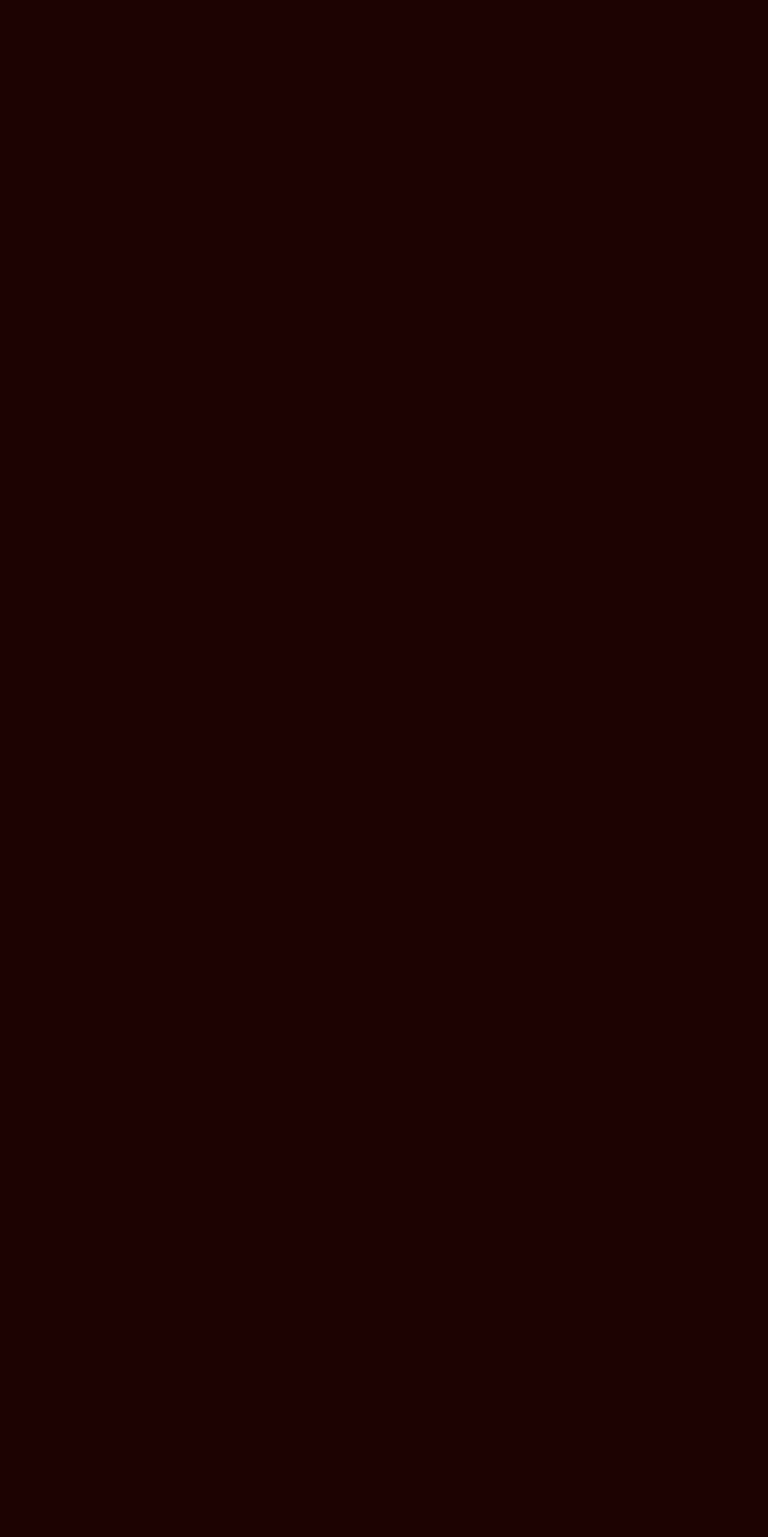
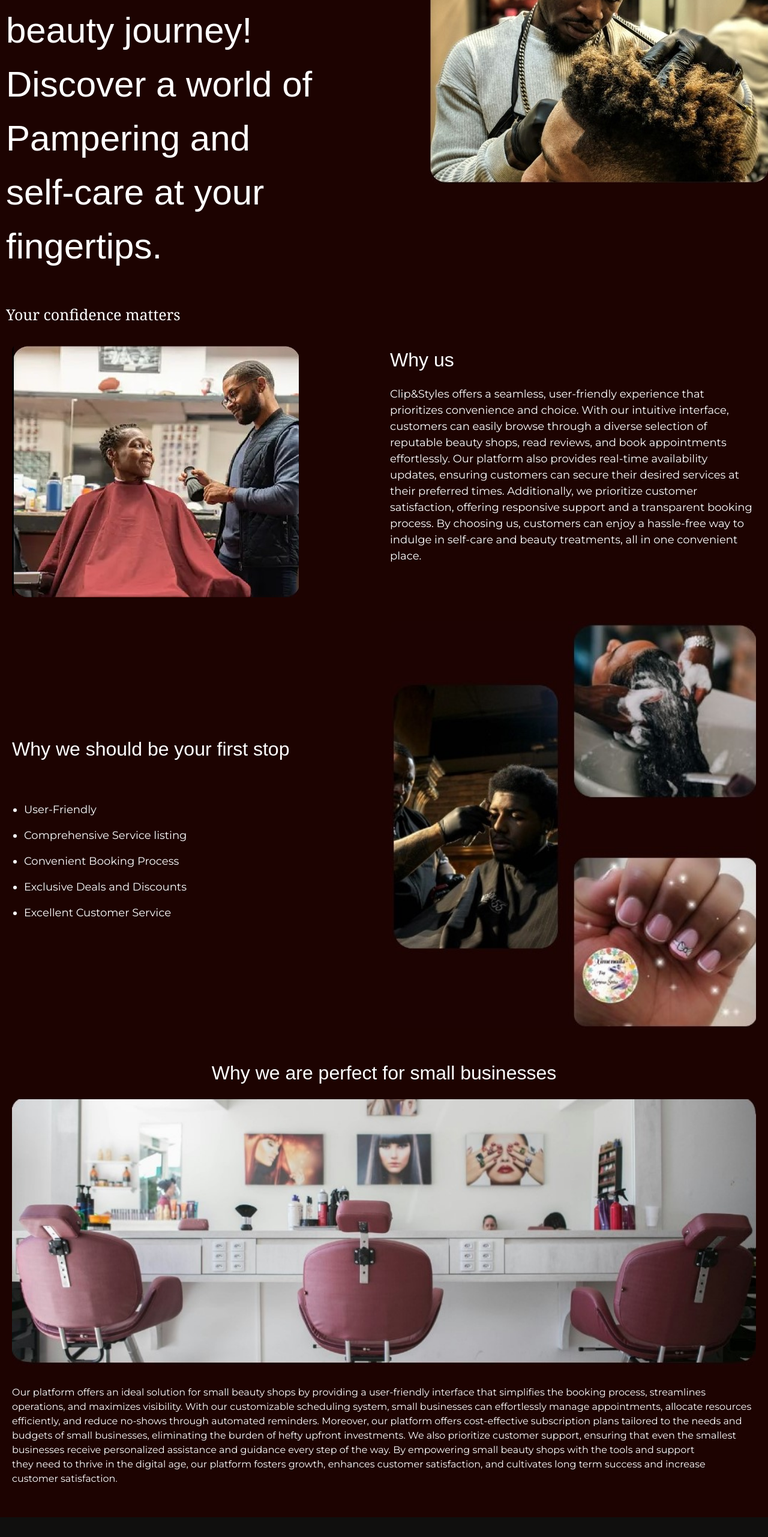
Before and after one commit to MOGIRE11/Clips-and-Styles, a React (Vite) app in the folder frontend/: page /home in a window 1280 px wide. Shown: the part 234-2797 px from the top of the page at 60% size. Before the commit the page ends 800 px from the top, so only its background shows below. Built offline with nearby package versions, Linux system fonts and the light colour scheme; a web font is replaced by a local one.

Commit message:
minor trial changes

```diff
--- a/frontend/src/index.css
+++ b/frontend/src/index.css
@@ -44,7 +44,7 @@ body {
   position: absolute;
   content: "";
   width: 100%;
-  height: 3px;
+  height: 2px;
   top: 70%;
   left: 0;
   transition: transform 0.5s;
--- a/frontend/src/pages/Home.jsx
+++ b/frontend/src/pages/Home.jsx
@@ -2,26 +2,133 @@ import Navbar from "../components/Navbar";
 import landingimage1 from "./Assets/Landingimage1.svg";
 export default function Home() {
   return (
-    <div className="px-4 my-8">
-      {/*hero section */}
-      {/* <div className="hero flex gap-10">
-        <div
-          className="headline w-[50%] flex flex-col
-          justify-center"
-        >
-          <h1 className=" text-5xl font-bold ">
-            Embrace your beauty journey! Discover a world of pampering and
-            self-care at your fingertips
-          </h1>
+    <div className="beauty-journey-container mt-20">
+      <div className="text-area">
+        <h1 className="font-effect-outline">
+          Embrace your <br /> beauty journey!
+          <br />
+          Discover a world of <br /> Pampering and <br />
+          self-care at your <br />
+          fingertips.
+        </h1>
+        <p className="font-effect-emboss">Your confidence matters</p>
+      </div>
+      <div className="image-area">
+        <img src="/src/images/clips1.jpg" alt="Hairdresser at work" />
+      </div>
+
+      {/* Why Us Section */}
+      <div className="why-us-container">
+        <div className="why-us-image">
+          <img src="/src/images/clips2.jpg" alt="Haircut in progress" />
         </div>
-        <div className="illustration border">
+        <div className="why-us-text">
+          <h2>Why us</h2>
+          <p>
+            Clip&Styles offers a seamless, user-friendly experience that
+            prioritizes convenience and choice. With our intuitive interface,
+            customers can easily browse through a diverse selection of reputable
+            beauty shops, read reviews, and book appointments effortlessly. Our
+            platform also provides real-time availability updates, ensuring
+            customers can secure their desired services at their preferred
+            times. Additionally, we prioritize customer satisfaction, offering
+            responsive support and a transparent booking process. By choosing
+            us, customers can enjoy a hassle-free way to indulge in self-care
+            and beauty treatments, all in one convenient place.
+          </p>
+        </div>
+      </div>
+
+      {/* Why We Should Be Your First Stop Section */}
+      <div className="first-stop-container">
+        <div className="first-stop-text">
+          <h2>Why we should be your first stop</h2>
+          <ul className="space-y-4 mt-16">
+            <li>User-Friendly</li>
+            <li>Comprehensive Service listing</li>
+            <li>Convenient Booking Process</li>
+            <li>Exclusive Deals and Discounts</li>
+            <li>Excellent Customer Service</li>
+          </ul>
+        </div>
+        <div className="first-stop-images">
+          <img src="/src/images/clips3.jpg" alt="Various services" />
+        </div>
+      </div>
+
+      {/* Perfect for Small Businesses Section */}
+      <div className="small-business-container">
+        <h2>Why we are perfect for small businesses</h2>
+        <div className="small-business-image">
           <img
-            src={landingimage1}
-            alt=""
-            className="rounded-xl w-[676px] h-[464px]"
+            src="/src/images/clips4.jpg"
+            alt="Beauty shop setup"
+            className="w-full object-cover"
           />
         </div>
-      </div> */}
+        <p className="small-business-text text-left text-pretty my-8">
+          Our platform offers an ideal solution for small beauty shops by
+          providing a user-friendly interface that simplifies the booking
+          process, streamlines operations, and maximizes visibility. With our
+          customizable scheduling system, small businesses can effortlessly
+          manage appointments, allocate resources efficiently, and reduce
+          no-shows through automated reminders. Moreover, our platform offers
+          cost-effective subscription plans tailored to the needs and budgets of
+          small businesses, eliminating the burden of hefty upfront investments.
+          We also prioritize customer support, ensuring that even the smallest
+          businesses receive personalized assistance and guidance every step of
+          the way. By empowering small beauty shops with the tools and support
+          they need to thrive in the digital age, our platform fosters growth,
+          enhances customer satisfaction, and cultivates long term success and
+          increase customer satisfaction.
+        </p>
+      </div>
+
+      {/* Footer Section */}
+      <footer className="footer-container">
+        <div className="footer-motto">
+          <div className="footer-item">BE BOLD</div>
+          <div className="footer-item">BE BRAVE</div>
+          <div className="footer-item">BE CONFIDENT</div>
+        </div>
+        <div className="footer-content">
+          <div className="footer-logo">
+            <h3>Logo</h3>
+            <p>Kintsugi Company</p>
+          </div>
+          <div className="footer-legal">
+            <h3>Legal</h3>
+            <p>Terms of use</p>
+            <p>Privacy policy</p>
+          </div>
+          <div className="footer-help">
+            <h3>Need Help</h3>
+            <p>FAQ</p>
+            <p>How to book</p>
+          </div>
+          <div className="footer-social">
+            <h3>Follow us on</h3>
+            <div className="social-icons">
+              <a href="#">
+                <i className="fab fa-facebook"></i>
+              </a>
+              <a href="#">
+                <i className="fab fa-instagram"></i>
+              </a>
+              <a href="#">
+                <i className="fab fa-tiktok"></i>
+              </a>
+              <a href="#">
+                <i className="fab fa-twitter"></i>
+              </a>
+              <a href="#">
+                <i className="fab fa-youtube"></i>
+              </a>
+            </div>
+          </div>
+        </div>
+      </footer>
     </div>
+
   );
 }
```
